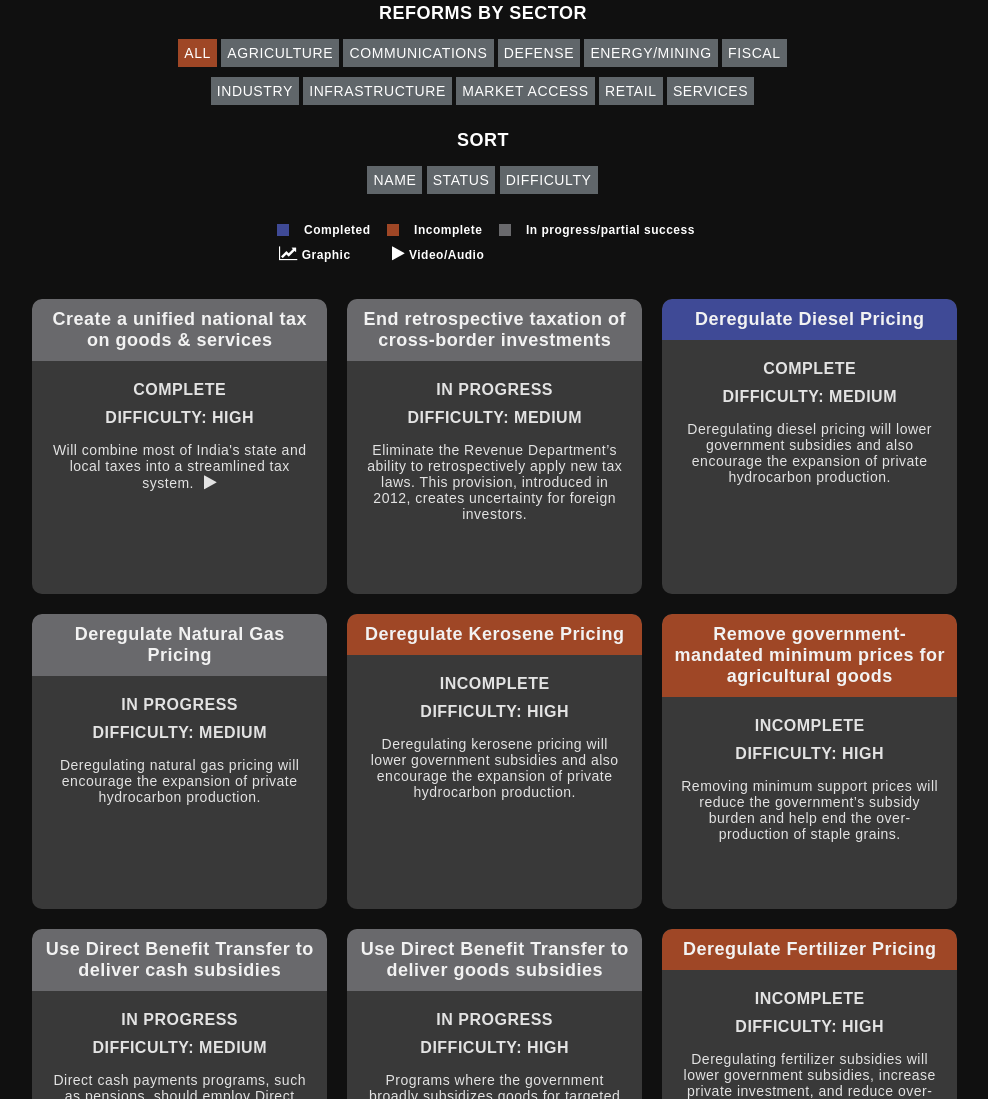
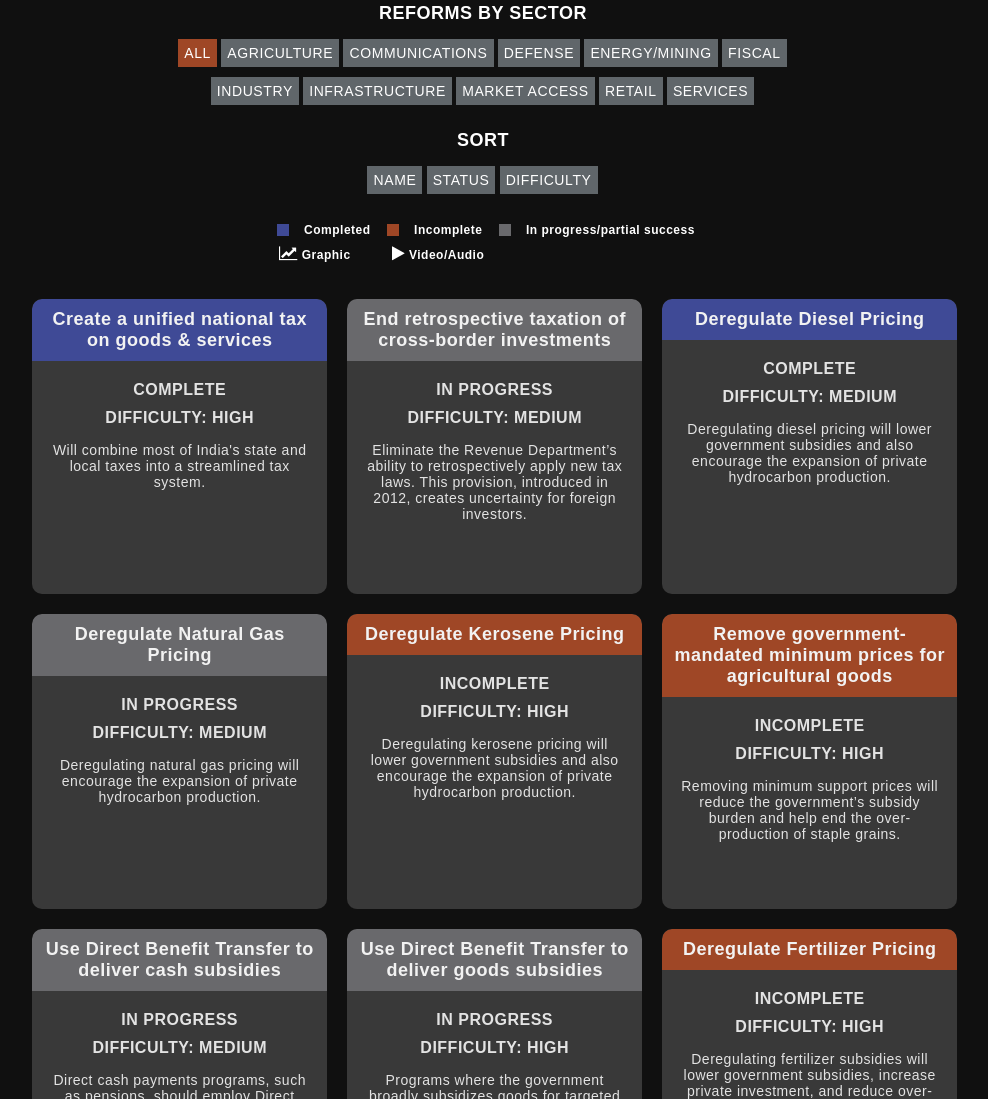
Before and after one commit to willahine/india, a plain HTML site: page india.html in a window 1280 px wide. Shown: the part 1206-2305 px from the top of the page, without its empty margins (157-1145 px from the left). Drawn offline with nearby package versions, Linux system fonts and the light colour scheme; a script that the page names is missing.

Commit message:
Remove video/audio icon in gst card

```diff
--- a/india.html
+++ b/india.html
@@ -144,10 +144,10 @@
 
 			<div class="policy food telecom energy industry structure retail services defense money">
 				<div class="first">
-					<h2 class="name gray">Create a unified national tax on goods &amp; services</h2>
+					<h2 class="name blue">Create a unified national tax on goods &amp; services</h2>
 						<p class="status">Complete</p>
 						<p class="difficulty">DIFFICULTY: High</p>
-						<p class="desc">Will combine most of India's state and local taxes into a streamlined tax system.<i class="fa fa-play"></i></p>
+						<p class="desc">Will combine most of India's state and local taxes into a streamlined tax system.</p>
 
 				</div>
 
```
Also changed, not shown: index.html (+1 -1 lines).
